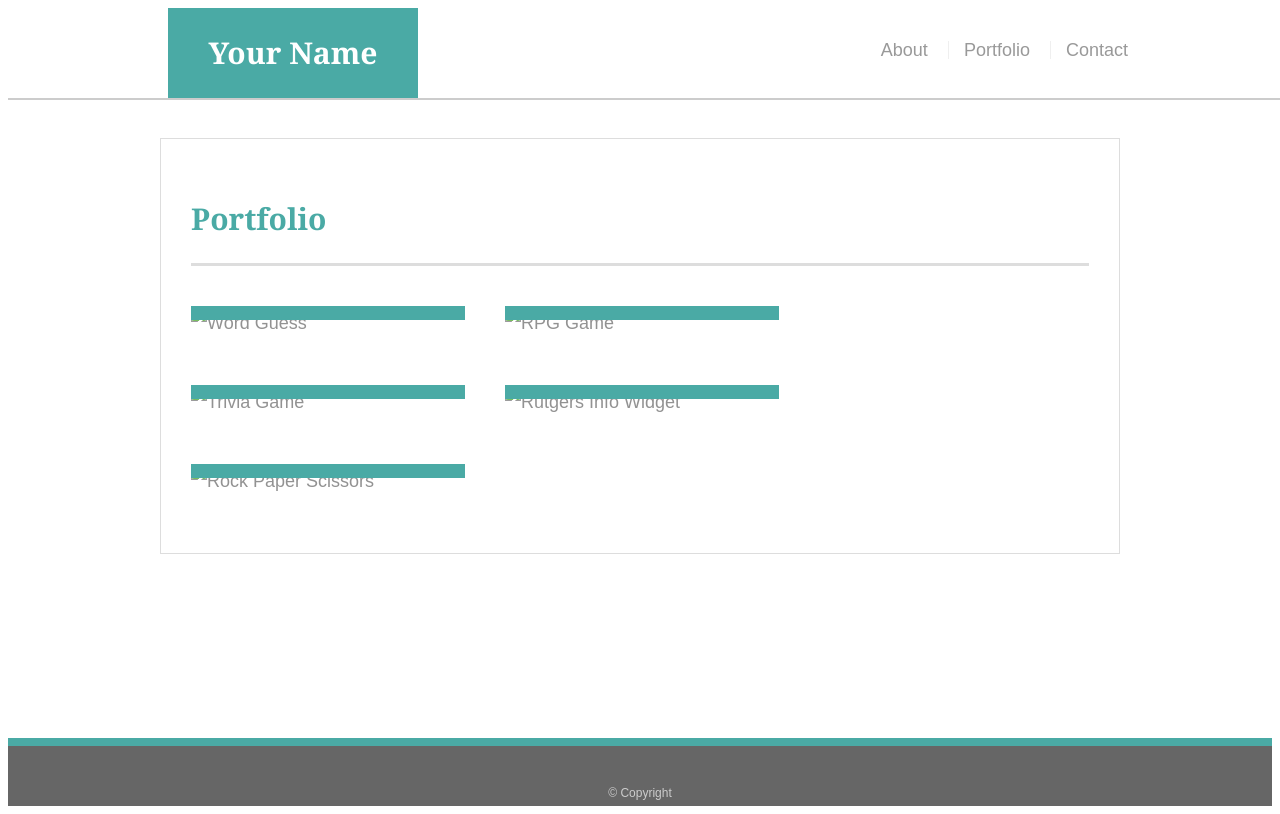
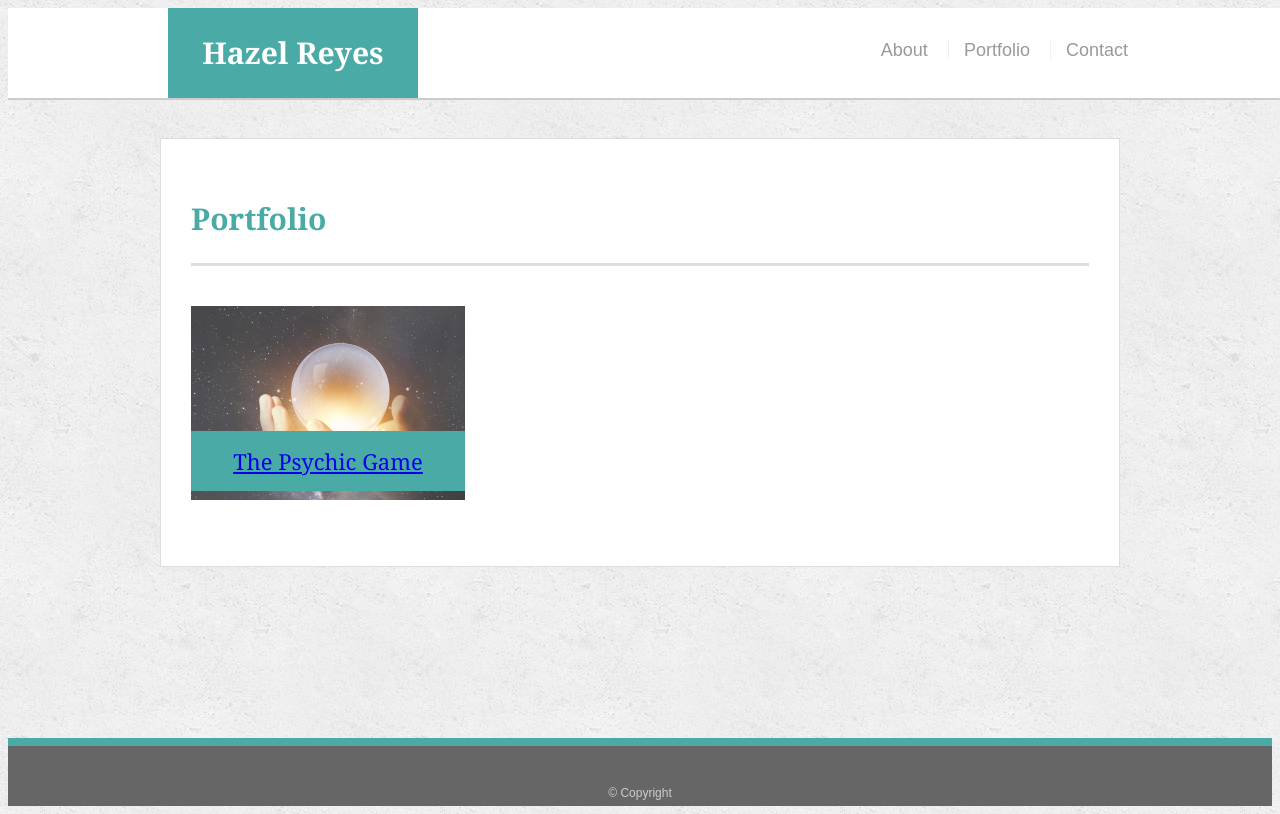
Before and after one commit to hazelreyes/Responsive-Portfolio, a plain HTML site: page portfolio.html in a window 1280 px wide. Drawn offline with Linux system fonts and the light colour scheme.

Commit message:
added piece to portfolio

```diff
--- a/portfolio.html
+++ b/portfolio.html
@@ -3,7 +3,7 @@
 
 <head>
   <meta charset="UTF-8">
-  <title>Portfolio | Your Name</title>
+  <title>Portfolio | Hazel Reyes</title>
   <link rel="stylesheet" type="text/css" href="style.css">
   <meta name="viewport" content="width=device-width, initial-scale=1" />
 </head>
@@ -12,7 +12,7 @@
 
   <header id="masthead">
     <div class="container">
-      <a href="index.html" id="logo">Your Name</a>
+      <a href="index.html" id="logo">Hazel Reyes</a>
       <nav>
         <a href="index.html">About</a>
         <a href="portfolio.html">Portfolio</a>
@@ -26,33 +26,9 @@
       <h1>Portfolio</h1>
 
       <div class="work">
-        <img src="technics-q-c-640-480-1.jpg" alt="Word Guess">
-
-        <h3>Word Guess</h3>
-      </div>
-      <div class="work">
-        <img src="technics-q-c-640-480-2.jpg" alt="RPG Game">
-
-        <h3>RPG Game</h3>
-      </div>
-      <div class="work">
-        <img src="technics-q-c-640-480-5.jpg" alt="Trivia Game">
-
-        <h3>Trivia Game</h3>
-      </div>
-      <div class="work">
-        <img src="technics-q-c-640-480-7.jpg" alt="Rutgers Info Widget">
-
-        <h3>Rutgers Info Widget</h3>
-      </div>
-      <div class="work">
-        <img src="technics-q-c-640-480-9.jpg" alt="Rock Paper Scissors">
-
-        <h3>Rock Paper Scissors</h3>
-      </div>
-
+        <img src="psychic.jpg" alt="The Psychic Game">
+        <h3><a href="https://hazelreyes.github.io/Psychic-Game/index.html" target="_blank">The Psychic Game</a></h3>
     </section>
-
   </div>
 
   <footer>
```
Also changed, not shown: cat.jpg (added), concrete_seamless.png (added), psychic.jpg (added), technics-q-c-640-480-1.jpg (added), technics-q-c-640-480-2.jpg (added), technics-q-c-640-480-5.jpg (added), technics-q-c-640-480-7.jpg (added), technics-q-c-640-480-9.jpg (added).
